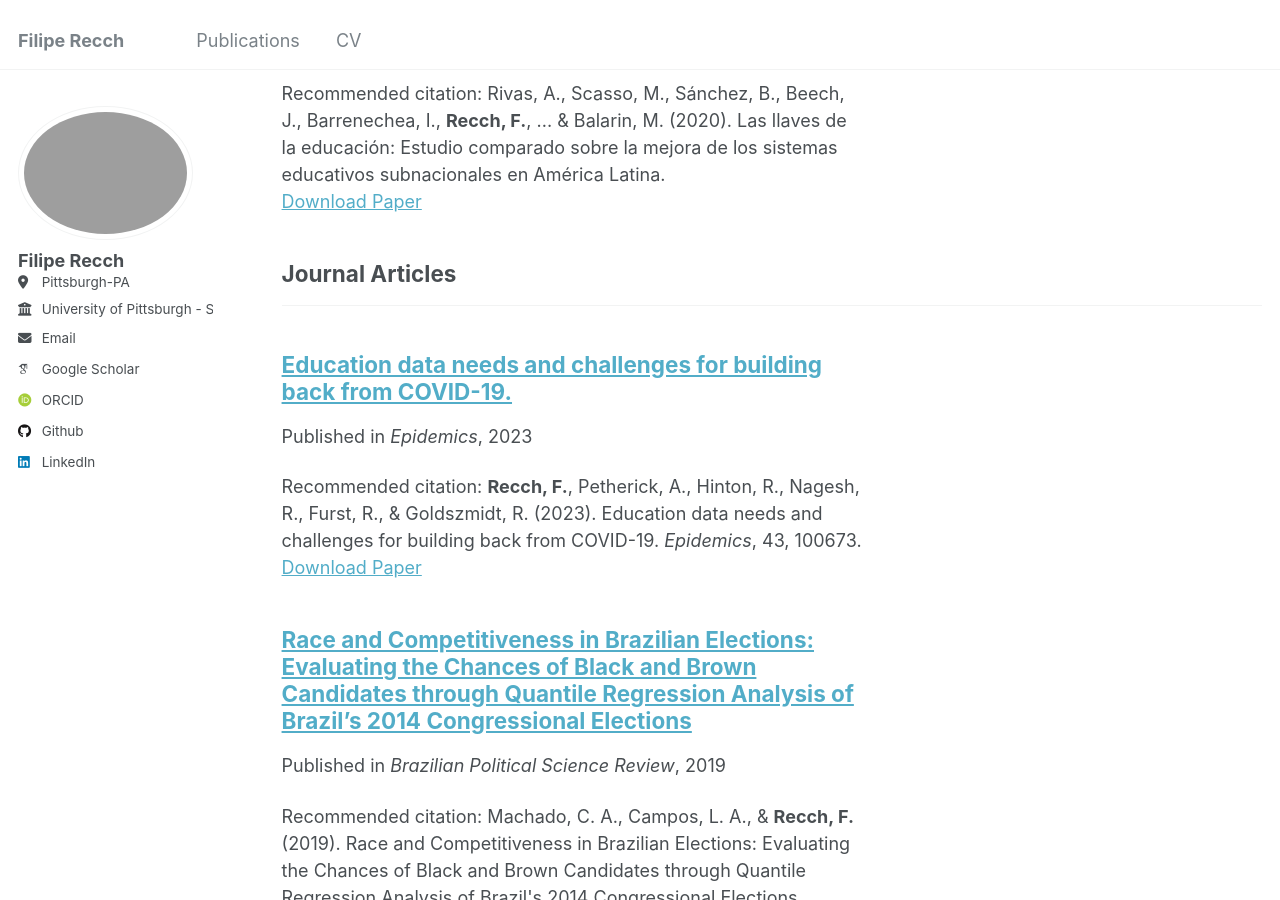
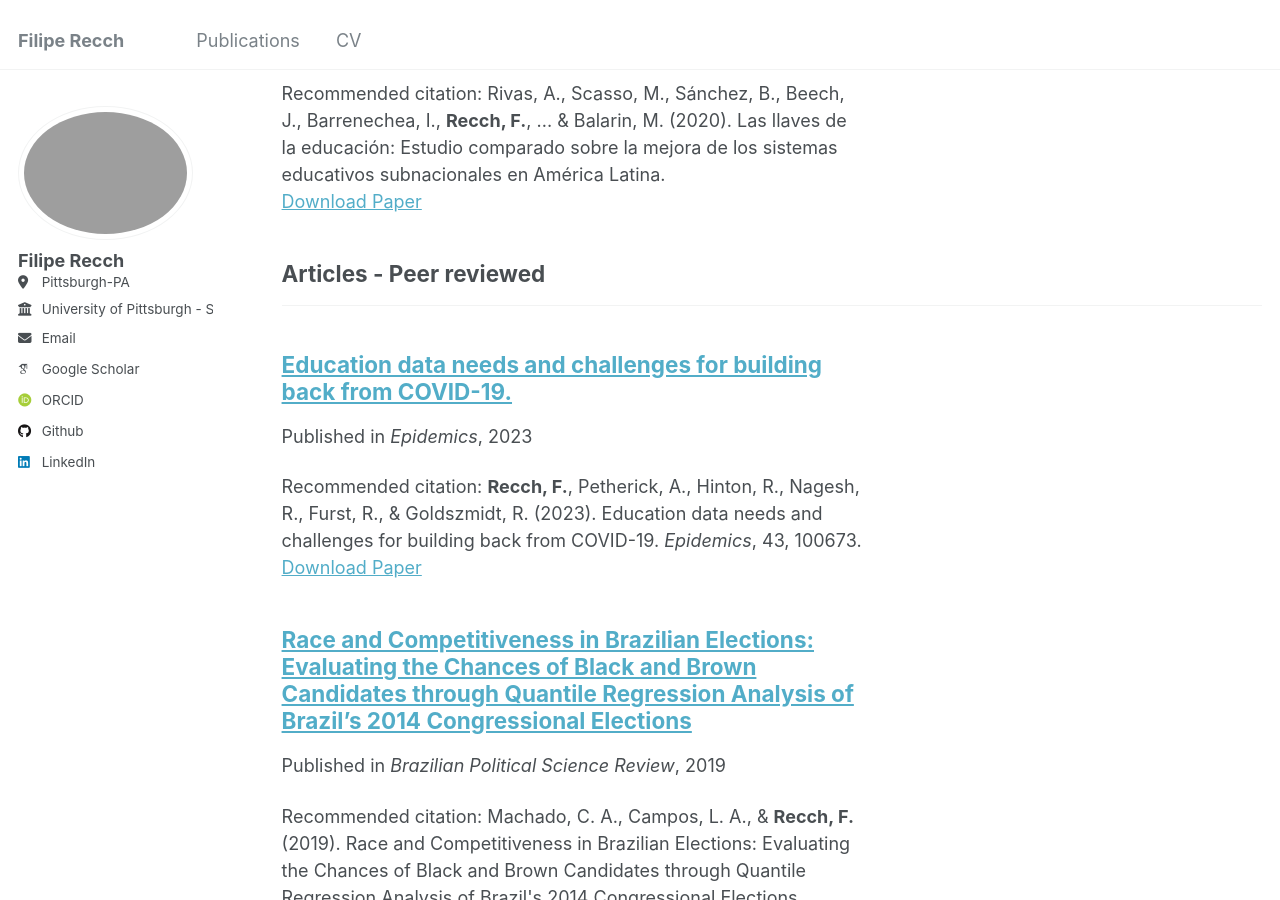
Before and after one commit to filiperecch/filiperecch.github.io, a Jekyll site: the page built from _pages/publications.html, in a window 1280 px wide and 900 px high, scrolled down 1423 px. Built offline with Jekyll 4.4.1, drawn with Linux system fonts in a browser that asks for light colours; some web fonts are replaced.

Commit message:
fixing order publications

```diff
--- a/_config.yml
+++ b/_config.yml
@@ -81,7 +81,7 @@ publication_category:
   books:
     title: 'Books'
   manuscripts:
-    title: 'Journal Articles'
+    title: 'Articles - Peer reviewed'
   conferences:
     title: 'Conference Papers'
 
```
